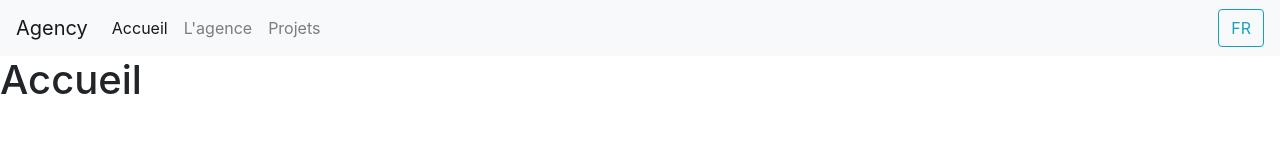
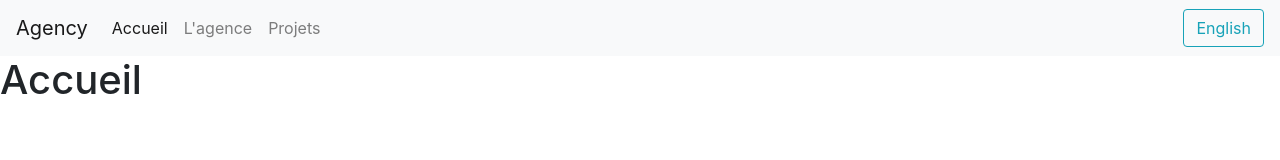
Before and after one commit to mariannehbt/thp_next_agency_website_project, a React (Create React App) app: page / in a window 1280 px wide. Shown: the top 160 px of the page. Built offline with nearby package versions, Linux system fonts and the light colour scheme.

Commit message:
add localStorage

```diff
--- a/src/components/Flags.jsx
+++ b/src/components/Flags.jsx
@@ -2,10 +2,11 @@ import React from 'react';
 import { withLanguage } from 'LanguageContext';
 
 const Flags = ({ lg }) => {
-	if (lg.currentLanguage === 'FR') {
-		return <button className='btn btn-outline-info my-2 my-sm-0' onClick={lg.toEn}>FR</button>;
+	localStorage.setItem('language', lg.currentLanguage);
+	if (lg.currentLanguage === 'EN') {
+		return <button className='btn btn-outline-info my-2 my-sm-0' onClick={lg.toFr}>Français</button>;
 	} else {
-		return <button className='btn btn-outline-info my-2 my-sm-0' onClick={lg.toFr}>EN</button>;
+		return <button className='btn btn-outline-info my-2 my-sm-0' onClick={lg.toEn}>English</button>;
 	}
 };
 
--- a/src/index.jsx
+++ b/src/index.jsx
@@ -13,7 +13,7 @@ import LanguageContext from 'LanguageContext';
 import 'bootstrap/dist/css/bootstrap.css';
 
 const App = () => {
-	const [currentLanguage, setCurrentLanguage] = useState('FR');
+	const [currentLanguage, setCurrentLanguage] = useState(localStorage.getItem('language'));
 	return (
 		<LanguageContext.Provider value={{
 			currentLanguage,
```
